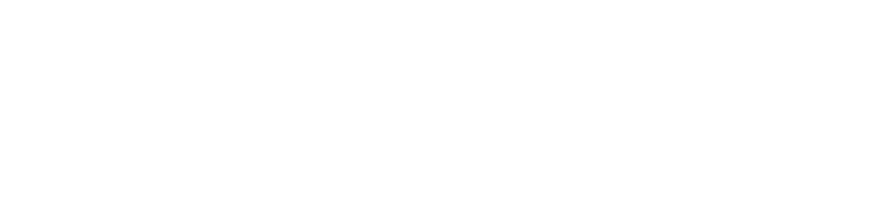
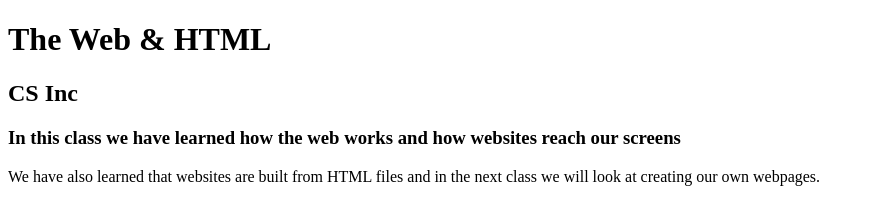
Before and after one commit to PatrickYR/MyFirstRepo, a plain HTML site: page index.html in a window 1280 px wide. Shown: the whole page, without its empty margins (0-874 px from the left). Drawn offline with Linux system fonts and the light colour scheme.

Commit message:
Class 1 - Headings

```diff
--- a/index.html
+++ b/index.html
@@ -3,9 +3,14 @@
 <head>
     <meta charset="UTF-8">
     <meta name="viewport" content="width=device-width, initial-scale=1.0">
-    <title>Document</title>
+    <title>Class 1 - Task 1</title>
 </head>
 <body>
+    <script src="script.js"></script>
 
+    <h1>The Web & HTML</h1>
+    <h2>CS Inc</h2>
+    <h3>In this class we have learned how the web works and how websites reach our screens</h3>
+    <p>We have also learned that websites are built from HTML files and in the next class we will look at creating our own webpages.</p>
 </body>
 </html>
```
